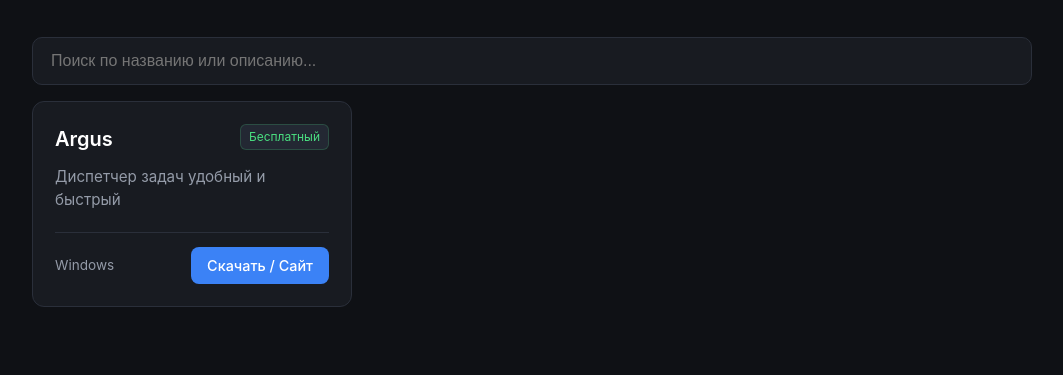
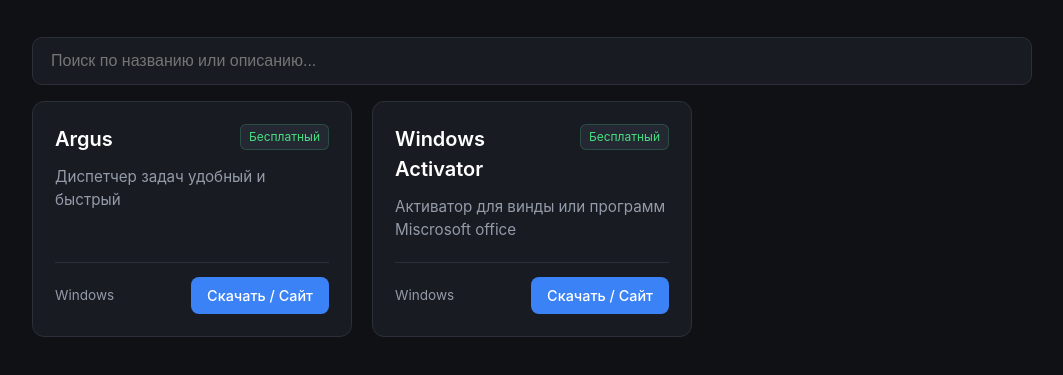
Before and after one commit to dobrozor/dobrozor.github.io, a plain HTML site: page pc.html in a window 1280 px wide. Shown: the part 131-506 px from the top of the page, without its empty margins (108-1171 px from the left). Drawn offline with Linux system fonts and the light colour scheme.

Commit message:
Update pc.html

```diff
--- a/pc.html
+++ b/pc.html
@@ -243,7 +243,22 @@
         </div>
       </article>
       <!-- === КОНЕЦ КАРТОЧКИ === -->
-
+<!-- === НАЧАЛО КАРТОЧКИ (копируй этот блок для новой программы) === -->
+      <article class="card">
+        <div>
+          <div class="card-header">
+            <h2 class="card-title">Windows Activator</h2>
+            <span class="badge free">Бесплатный</span>
+          </div>
+          <p class="card-desc">
+            Активатор для винды или программ Miscrosoft office</p>
+        </div>
+        <div class="card-footer">
+          <span class="platform">Windows</span>
+          <a href="https://github.com/massgravel/Microsoft-Activation-Scripts" target="_blank" rel="noopener" class="btn-download">Скачать / Сайт</a>
+        </div>
+      </article>
+      <!-- === КОНЕЦ КАРТОЧКИ === -->
 
 
 
```
